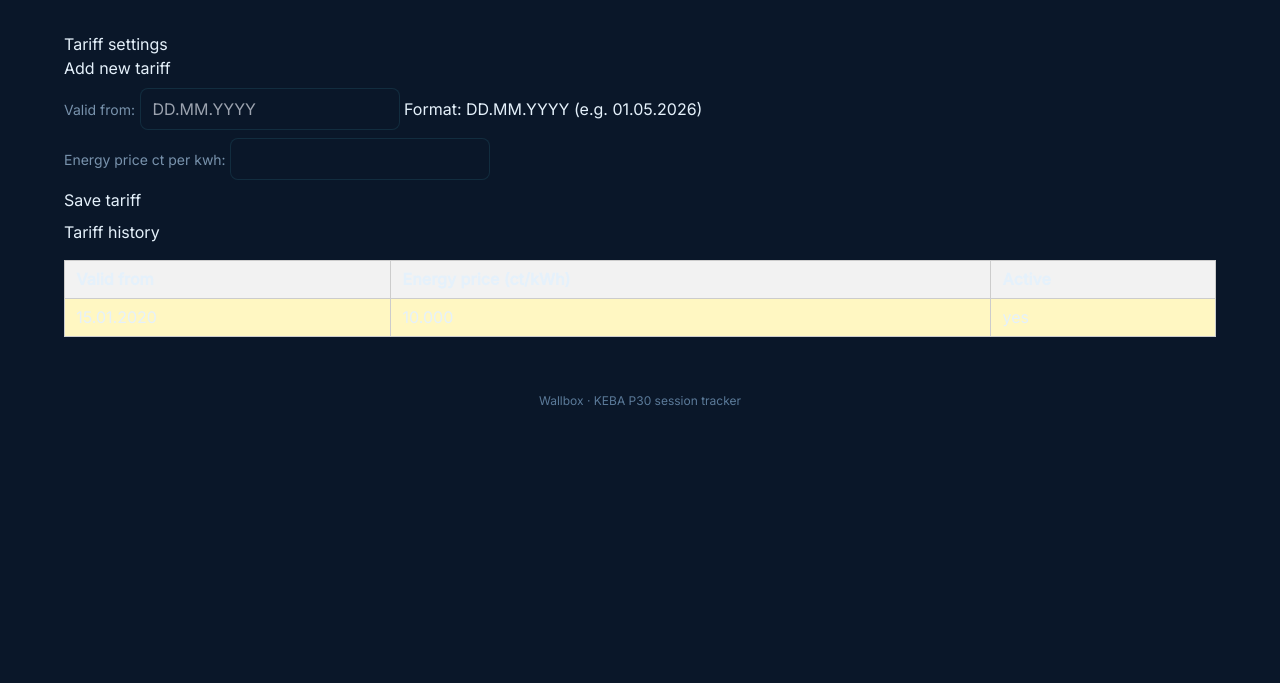
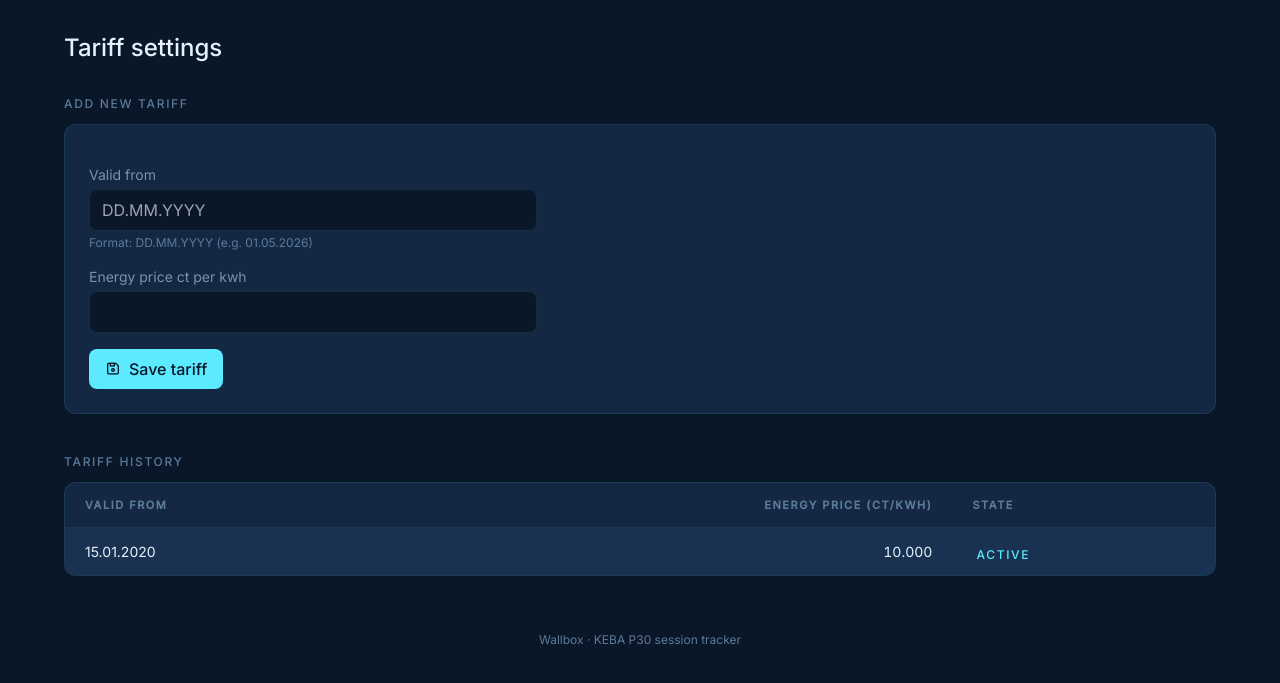
Before and after one commit to ckorff/wallbox, a Django app: page /settings/tariff/ in a window 1280 px wide. Shown: the part 57-740 px from the top of the page. Run offline with Django 5.2, Linux system fonts and the light colour scheme; a user stored in the database is signed in; tables that the repository leaves empty hold one stand-in row (values such as "Sample post"); some libraries are stand-ins or nearby versions.

Commit message:
tariff_settings: dark card form and history table
Form and tariff history each live in their own dark card. Active tariff
row gets the cyan row-hover background plus a small-caps cyan badge
instead of the old yellow row. Form fields inherit the dark-input
styling defined in base.html.

Co-Authored-By: Claude Opus 4.7 (1M context) <noreply@anthropic.com>

```diff
--- a/charging/templates/charging/tariff_settings.html
+++ b/charging/templates/charging/tariff_settings.html
@@ -3,47 +3,79 @@
 {% block title %}Tariff settings{% endblock %}
 
 {% block content %}
-<style>
-  table.tariffs { border-collapse: collapse; width: 100%; margin-top: 1em; }
-  table.tariffs th, table.tariffs td {
-    border: 1px solid #ccc; padding: 0.4em 0.7em; text-align: left;
-  }
-  table.tariffs th { background: #f2f2f2; }
-  table.tariffs tr.active { background: #fff7c2; }
-  form p { margin: 0.5em 0; }
-  .errorlist { color: #a40000; margin: 0.2em 0; padding-left: 1.2em; }
-</style>
+<h1 class="text-2xl font-medium mb-8">Tariff settings</h1>
 
-<h1>Tariff settings</h1>
+<div class="uppercase tracking-[0.14em] text-text-muted text-xs font-medium mb-3">
+  Add new tariff
+</div>
 
-<h2>Add new tariff</h2>
-<form method="post">
+<section class="bg-card border border-[rgba(94,234,255,0.10)] rounded-card p-6 mb-10">
+  <form method="post" class="space-y-4">
     {% csrf_token %}
-  {{ form.as_p }}
-  <p><button type="submit">Save tariff</button></p>
+    {% for field in form %}
+      <div class="flex flex-col gap-1 max-w-md">
+        <label for="{{ field.id_for_label }}" class="text-text-secondary text-sm">
+          {{ field.label }}
+        </label>
+        {{ field }}
+        {% if field.help_text %}
+          <span class="text-xs text-text-muted">{{ field.help_text }}</span>
+        {% endif %}
+        {{ field.errors }}
+      </div>
+    {% endfor %}
+    <div>
+      <button type="submit"
+              class="inline-flex items-center gap-2 bg-accent hover:bg-accent-hover text-bg font-medium px-4 py-2 rounded-btn transition-colors cursor-pointer">
+        <i class="ti ti-device-floppy"></i>
+        <span>Save tariff</span>
+      </button>
+    </div>
   </form>
+</section>
 
-<h2>Tariff history</h2>
+<div class="uppercase tracking-[0.14em] text-text-muted text-xs font-medium mb-3">
+  Tariff history
+</div>
+
 {% if tariffs %}
-  <table class="tariffs">
+  <section class="bg-card border border-[rgba(94,234,255,0.10)] rounded-card overflow-hidden">
+    <table class="w-full text-sm">
       <thead>
-      <tr>
-        <th>Valid from</th>
-        <th>Energy price (ct/kWh)</th>
-        <th>Active</th>
+        <tr class="text-text-muted uppercase tracking-[0.14em] text-[11px] font-medium">
+          <th class="text-left px-5 py-3">Valid from</th>
+          <th class="text-right px-5 py-3">Energy price (ct/kWh)</th>
+          <th class="text-left px-5 py-3">State</th>
         </tr>
       </thead>
       <tbody>
         {% for t in tariffs %}
-        <tr class="{% if active_tariff and t.pk == active_tariff.pk %}active{% endif %}">
-          <td>{{ t.valid_from|date:"d.m.Y" }}</td>
-          <td>{{ t.energy_price_ct_per_kwh }}</td>
-          <td>{% if active_tariff and t.pk == active_tariff.pk %}yes{% else %}&nbsp;{% endif %}</td>
+          {% with is_active=active_tariff|default_if_none:False %}
+          <tr class="border-t border-[rgba(94,234,255,0.08)] hover:bg-row-hover transition-colors
+                     {% if active_tariff and t.pk == active_tariff.pk %}bg-row-hover{% endif %}">
+            <td class="px-5 py-3 text-text-primary">{{ t.valid_from|date:"d.m.Y" }}</td>
+            <td class="px-5 py-3 text-right text-text-primary tabular-nums">
+              {{ t.energy_price_ct_per_kwh }}
+            </td>
+            <td class="px-5 py-3">
+              {% if active_tariff and t.pk == active_tariff.pk %}
+                <span class="inline-flex items-center gap-1 text-accent text-xs uppercase tracking-[0.14em] font-medium">
+                  <i class="ti ti-circle-check-filled"></i>
+                  <span>Active</span>
+                </span>
+              {% else %}
+                <span class="text-text-muted">&mdash;</span>
+              {% endif %}
+            </td>
           </tr>
+          {% endwith %}
         {% endfor %}
       </tbody>
     </table>
+  </section>
 {% else %}
-  <p>No tariffs recorded yet.</p>
+  <section class="bg-card border border-[rgba(94,234,255,0.10)] rounded-card p-6 text-center text-text-secondary">
+    No tariffs recorded yet.
+  </section>
 {% endif %}
 {% endblock %}
```
Lines whose indentation alone changed are shown as unchanged.
